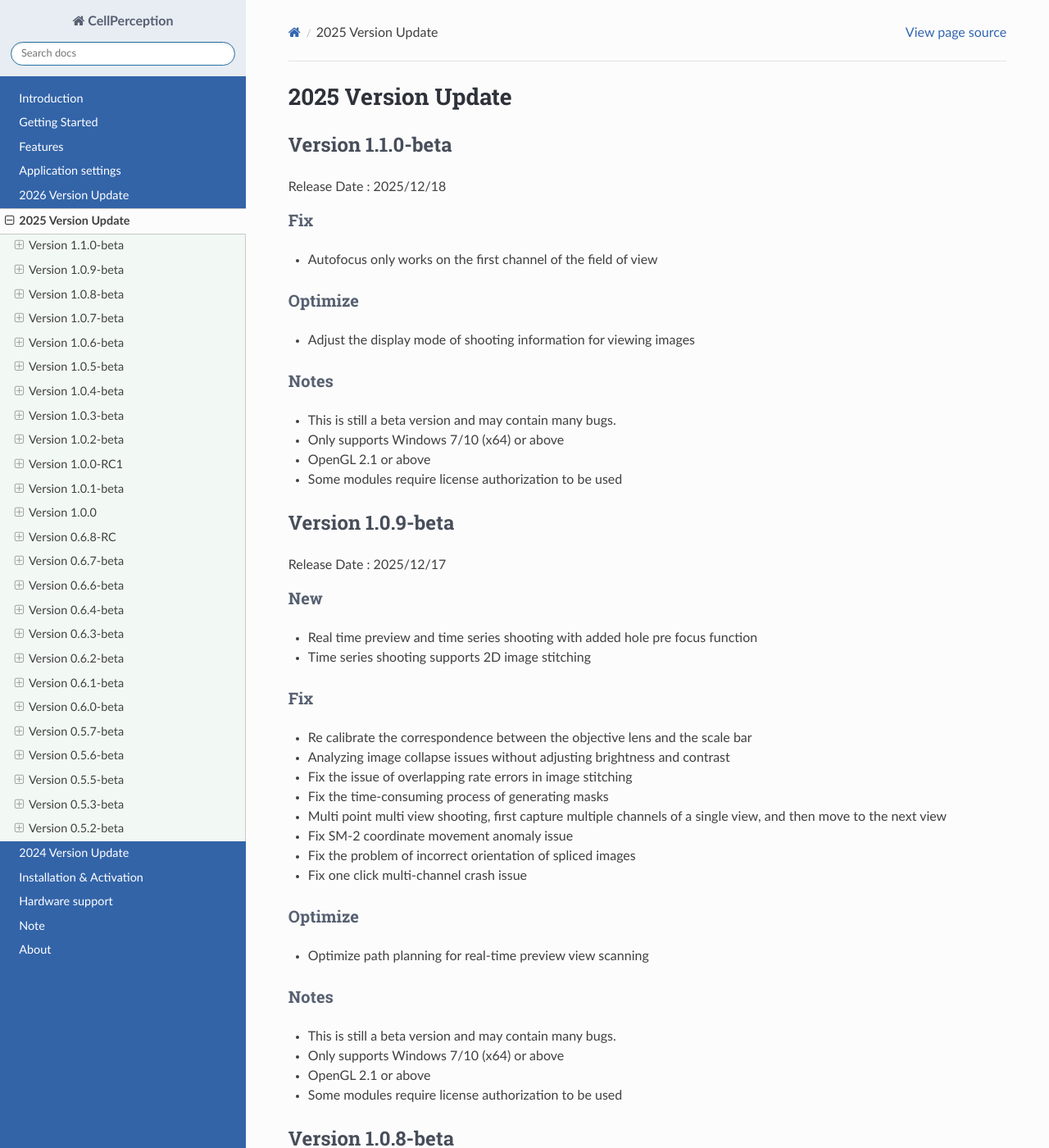
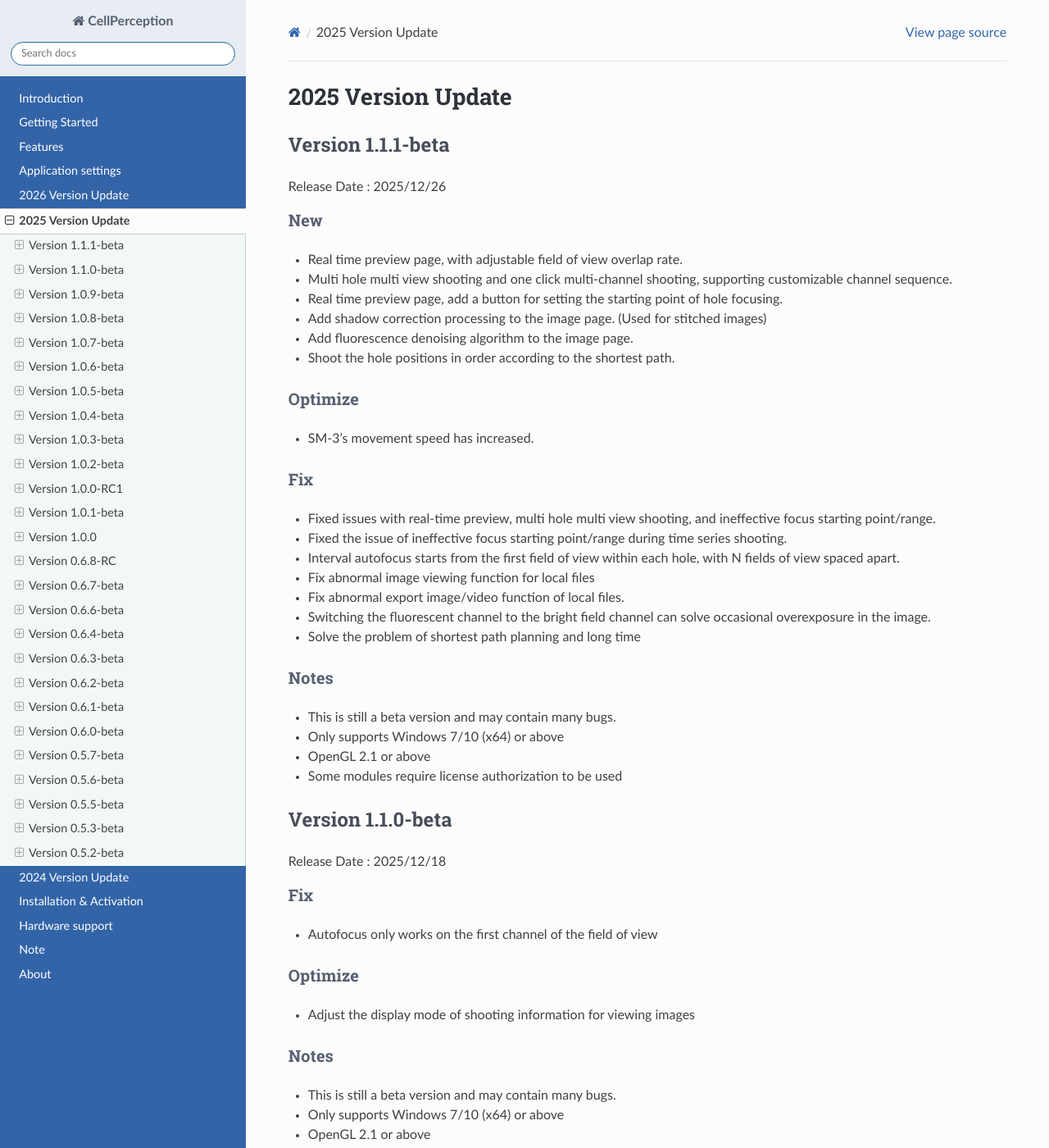
Before and after one commit to yangtong93/living-cell-docs, a Sphinx documentation site: the page built from source/user_guide/upgrade2025.md, in a window 1280 px wide and 1400 px high. Shown: the whole window at 82% size. Built offline with Sphinx 7.4.7 and the Read the Docs theme 3.1.0, drawn with Linux system fonts in a browser that asks for light colours; pages that are not in the unit, such as notebooks, are missing from menus.

Commit message:
feature: 1.1.1-beta

```diff
--- a/source/user_guide/upgrade2025.md
+++ b/source/user_guide/upgrade2025.md
@@ -1,4 +1,34 @@
 # 2025 Version Update
+
+## Version 1.1.1-beta
+
+Release Date : 2025/12/26
+
+### New
+* Real time preview page, with adjustable field of view overlap rate.
+* Multi hole multi view shooting and one click multi-channel shooting, supporting customizable channel sequence.
+* Real time preview page, add a button for setting the starting point of hole focusing.
+* Add shadow correction processing to the image page. (Used for stitched images)
+* Add fluorescence denoising algorithm to the image page.
+* Shoot the hole positions in order according to the shortest path.
+
+### Optimize
+* SM-3's movement speed has increased.
+
+### Fix
+* Fixed issues with real-time preview, multi hole multi view shooting, and ineffective focus starting point/range.
+* Fixed the issue of ineffective focus starting point/range during time series shooting.
+* Interval autofocus starts from the first field of view within each hole, with N fields of view spaced apart.
+* Fix abnormal image viewing function for local files
+* Fix abnormal export image/video function of local files.
+* Switching the fluorescent channel to the bright field channel can solve occasional overexposure in the image.
+* Solve the problem of shortest path planning and long time
+
+### Notes
+* This is still a beta version and may contain many bugs.
+* Only supports Windows 7/10 (x64) or above
+* OpenGL 2.1 or above
+* Some modules require license authorization to be used
 
 ## Version 1.1.0-beta
 
```
Also changed, not shown: 1 other file.
